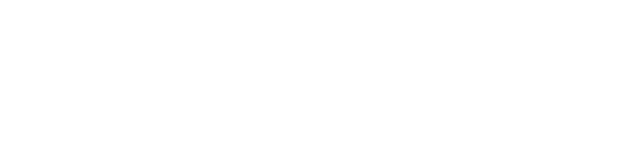
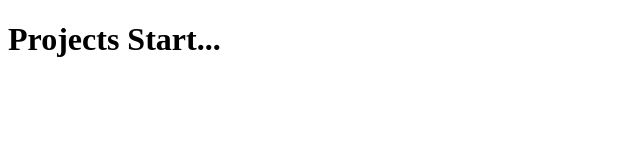
Before and after one commit to Tanjil2019/tthird-projects, a plain HTML site: page index.html in a window 1280 px wide. Shown: the whole page, without its empty margins (0-640 px from the left). Drawn offline with Linux system fonts and the light colour scheme.

Commit message:
start added

```diff
--- a/index.html
+++ b/index.html
@@ -7,6 +7,6 @@
     <title>Third-projects</title>
 </head>
 <body>
-
+    <h1>Projects Start...</h1>
 </body>
 </html>
```
